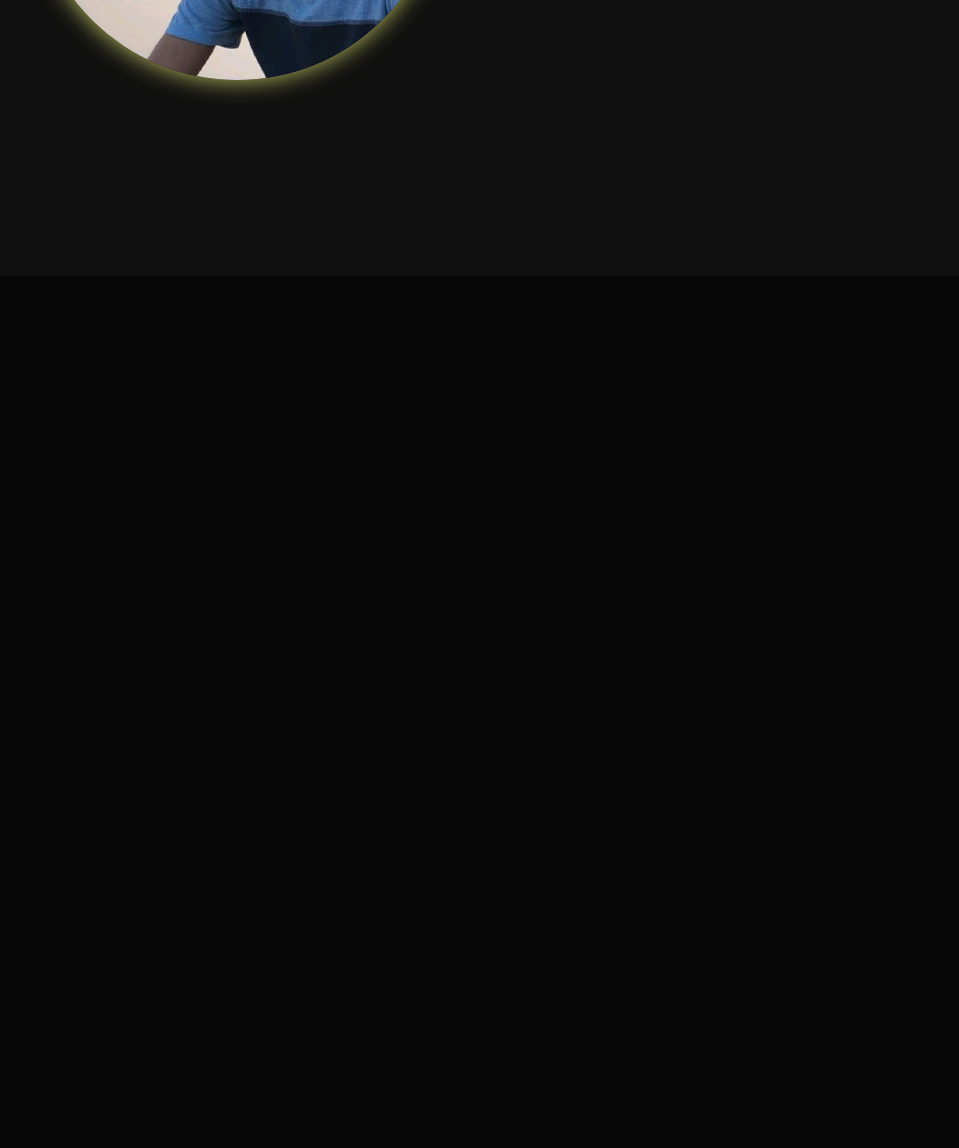
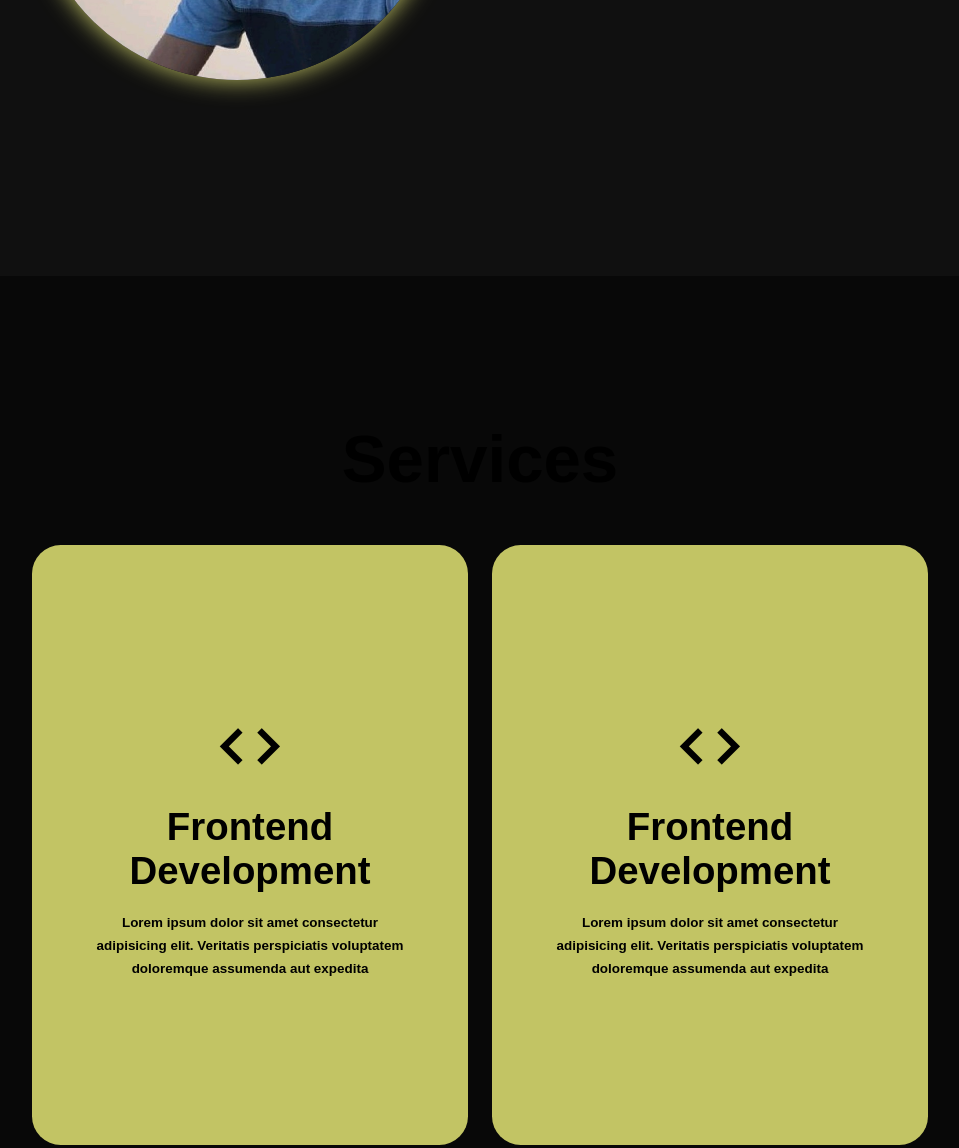
Before and after one commit to EidHachem/portfolio-website, a website built with Parcel: page src/index.html in a window 1280 px wide. Shown: the part 1324-2472 px from the top of the page, without its empty margins (160-1119 px from the left). Before the commit the page ends 1600 px from the top, so only its background shows below. Built offline with nearby package versions, Linux system fonts and the light colour scheme; a web font is replaced by a local one.

Commit message:
Add services section

```diff
--- a/src/assets/styles/main.scss
+++ b/src/assets/styles/main.scss
@@ -226,3 +226,60 @@ section {
 ::-webkit-scrollbar-track {
   background-color: $bg-color;
 }
+
+.heading {
+  text-align: center;
+  font-size: 7rem;
+  margin: 5rem 0;
+}
+
+.services {
+  background-color: $bg-color;
+  color: #000;
+}
+
+.services-container {
+  display: grid;
+  grid-template-columns: repeat(auto-fit, minmax(300px, 1fr));
+  align-items: center;
+  gap: 2.5rem;
+}
+
+.service-box {
+  @include flex(row, center, center);
+  background-color: $main-color;
+  height: 600px;
+  border-radius: 3rem;
+  cursor: pointer;
+  border: 5px solid transparent;
+  transition: 0.4s ease-in-out;
+}
+
+.service-box:hover {
+  background: $secondary-bg-color;
+  color: $main-color;
+  border: 5px solid $main-color;
+  transform: scale(1.03);
+}
+
+.service-info {
+  @include flex(column, center, center);
+  text-align: center;
+  padding: 5rem;
+
+  h4 {
+    font-size: 4rem;
+    margin: 2rem 0;
+    font-weight: 800;
+  }
+
+  p {
+    font-size: 1.4rem;
+    font-weight: 600;
+    line-height: 1.7;
+  }
+
+  i {
+    font-size: 8rem;
+  }
+}
--- a/src/index.html
+++ b/src/index.html
@@ -88,5 +88,41 @@
         <a href="#" class="btn">Read More</a>
       </div>
     </section>
+
+    <section class="services" id="services">
+      <h2 class="heading">Services</h2>
+      <div class="services-container">
+        <div class="service-box">
+          <div class="service-info">
+            <i class="bx bx-code"></i>
+            <h4>Frontend Development</h4>
+            <p>
+              Lorem ipsum dolor sit amet consectetur adipisicing elit. Veritatis
+              perspiciatis voluptatem doloremque assumenda aut expedita
+            </p>
+          </div>
+        </div>
+        <div class="service-box">
+          <div class="service-info">
+            <i class="bx bx-code"></i>
+            <h4>Frontend Development</h4>
+            <p>
+              Lorem ipsum dolor sit amet consectetur adipisicing elit. Veritatis
+              perspiciatis voluptatem doloremque assumenda aut expedita
+            </p>
+          </div>
+        </div>
+        <div class="service-box">
+          <div class="service-info">
+            <i class="bx bx-code"></i>
+            <h4>Frontend Development</h4>
+            <p>
+              Lorem ipsum dolor sit amet consectetur adipisicing elit. Veritatis
+              perspiciatis voluptatem doloremque assumenda aut expedita
+            </p>
+          </div>
+        </div>
+      </div>
+    </section>
   </body>
 </html>
```
Also changed, not shown: dist/index.html, dist/me.c5e11214.png (deleted), 5 other files.
